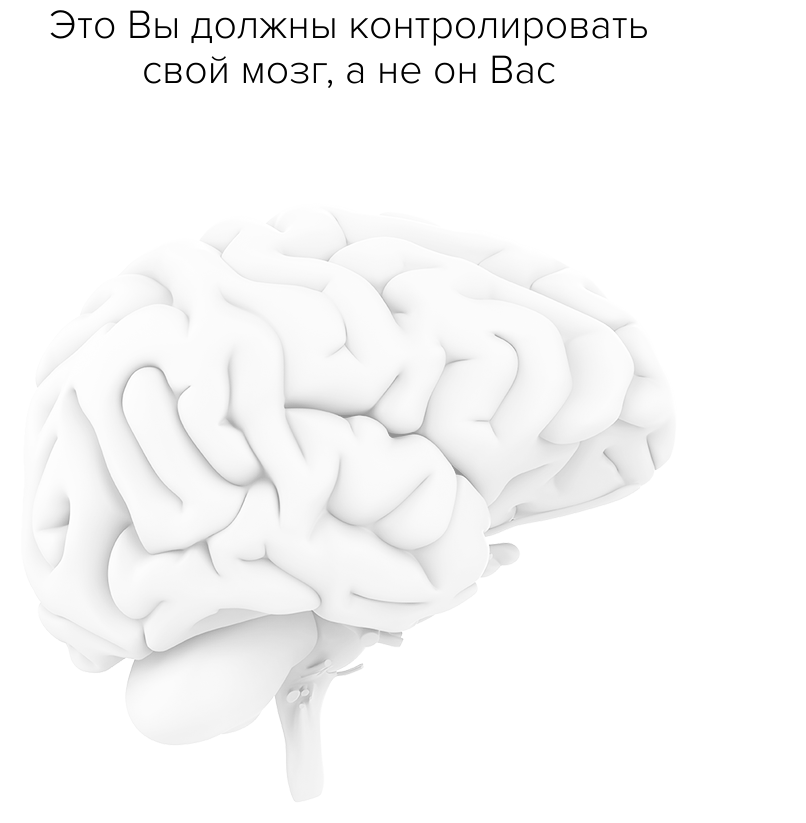
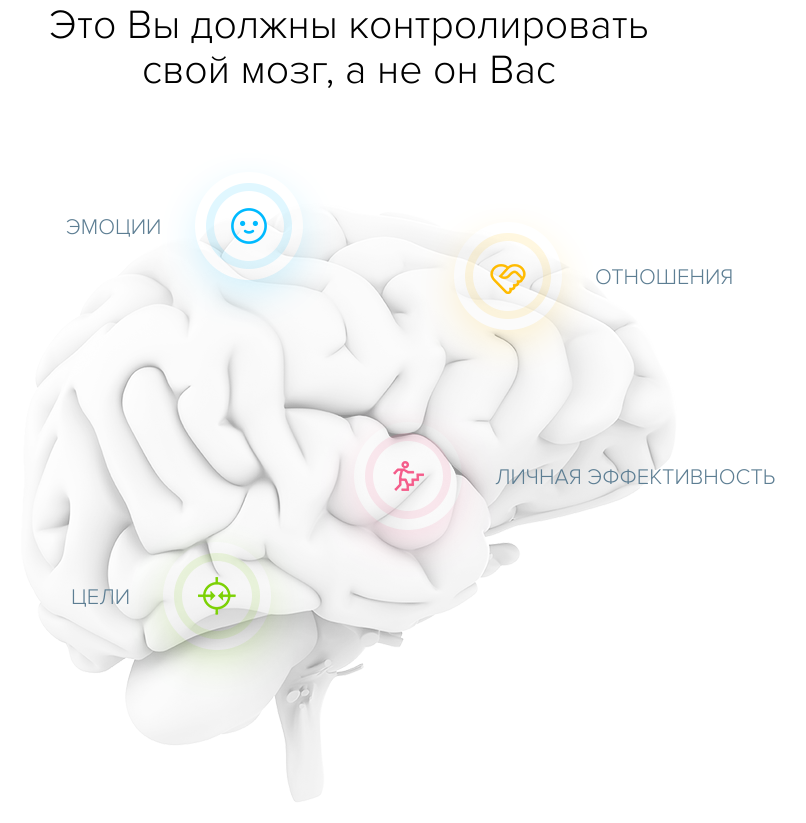
Before and after one commit to tosaret/guru, a plain HTML site: page index.html in a window 1280 px wide. Shown: the part 1617-2440 px from the top of the page, without its empty margins (291-1097 px from the left). Drawn offline with nearby package versions, Linux system fonts and the light colour scheme.

Commit message:
brain no hover

```diff
--- a/index.html
+++ b/index.html
@@ -73,7 +73,20 @@
 	<div class="brain">
 		<h2 class="text-center">Это Вы должны контролировать<br> свой мозг, а не он Вас</h2>
 		<div class="brain-wrapper">
+			<img src="img/brain.png" class="brain-img" />
 
+			<div class="caption caption1">
+				Эмоции
+			</div>
+			<div class="caption caption2">
+				Отношения
+			</div>
+			<div class="caption caption3">
+				Цели
+			</div>
+			<div class="caption caption4">
+				Личная эффективность
+			</div>
 		</div>
 		<p>Четыре направления духовно-психологического развития и комплекс<br> физических упражнений и медитативных практик комплексно<br> развивают Вас и усиливают эффект друг друга. </p>
 	</div>
@@ -87,9 +100,11 @@
 	</div>
 
 	<div class="app">
-		<div class="container">
+		<div class="container-fluid">
 			<h2 class="text-center">Все необходимое<br> в одном приложении</h2>
 
+			<div class="bg01">
+				<div class="container">
 					<div class="row">
 						<div class="col-sm-5 text-center">
 							<img src="img/screen1.png" class="img-responsive" />
@@ -100,6 +115,10 @@
 							<p>Ты — неповторим. И «Мой Гуру» настраивается под твои цели и желания. Программа максимально гибко работает для тебя. Как только твои взгляды, предпочтения меняются, внести корректировки в настройки. Это поможет жить в гармонии с самим собой всегда, не подстраиваться под общие правила и стереотипы.</p>
 						</div>
 					</div>
+				</div>
+			</div>
+			<div class="bg02">
+				<div class="container">
 					<div class="row">
 						<div class="col-sm-7">
 							<div class="number">02</div>
@@ -110,6 +129,10 @@
 							<img src="img/screen2.png" class="img-responsive" />
 						</div>
 					</div>
+				</div>
+			</div>
+			<div class="bg03">
+				<div class="container">
 					<div class="row">
 						<div class="col-sm-5 text-center">
 							<img src="img/screen3.png" class="img-responsive" />
@@ -120,6 +143,10 @@
 							<p>Lorem ipsum dolor sit amet, consectetuer adipiscing elit. Aenean commodo ligula eget dolor. Aenean massa. Cum sociis natoque penatibus et magnis dis parturient montes, nascetur ridiculus mus. Donec quam felis, ultricies nec, pellentesque eu, pretium quis, sem. Nulla consequat massa quis enim. Donec pede justo, fringilla vel, aliquet nec</p>
 						</div>
 					</div>
+				</div>
+			</div>
+			<div class="bg04">
+				<div class="container">
 					<div class="row">
 						<div class="col-sm-7">
 							<div class="number">04</div>
@@ -128,6 +155,8 @@
 						</div>
 						<div class="col-sm-5 text-center">
 							<img src="img/screen4.png" class="img-responsive" />
+						</div>
+					</div>
 				</div>
 			</div>
 
--- a/style.css
+++ b/style.css
@@ -101,8 +101,11 @@ nav.navbar {
 }
 
 .brain-wrapper {
+	width: 656px;
+	margin: 0 auto;
 	height: 600px;
-	background: url(img/brain.png) top center no-repeat;
+	text-align: center;
+	position: relative;
 }
 .brain h2 {
 	margin-bottom: 110px;
@@ -112,6 +115,65 @@ nav.navbar {
 	color: rgba(0,0,0,0.42);
 	text-align: center;
 	margin-top: 35px;
+}
+.brain-img {
+	display: inline-block;
+	margin: 0 auto;
+	position: relative;
+	z-index: 5;
+}
+.brain .caption {
+	position: absolute;
+	z-index: 6;
+	font-size: 22px;
+	color: #5d7e93;
+	text-transform: uppercase;
+	white-space: nowrap;
+	transition: all 300ms ease-in;
+}
+.brain .caption1 {
+	left: 45px;
+	top: -50px;
+	padding-right: 174px;
+	background: url(img/caption1.png) right top no-repeat;
+	height: 174px;
+	line-height: 150px;
+}
+.brain .caption1:hover {
+	background: url(img/caption1h.png) right top no-repeat;
+}
+.brain .caption2 {
+	left: 400px;
+	top: 0px;
+	padding-left: 174px;
+	background: url(img/caption2.png) left top no-repeat;
+	height: 174px;
+	line-height: 150px;
+}
+.brain .caption2:hover {
+	background: url(img/caption2h.png) left top no-repeat;
+}
+.brain .caption3 {
+	left: 50px;
+	top: 320px;
+	padding-right: 174px;
+	background: url(img/caption3.png) right top no-repeat;
+	height: 174px;
+	line-height: 150px;
+}
+.brain .caption3:hover {
+	background: url(img/caption3h.png) right top no-repeat;
+}
+.brain .caption4 {
+	left: 300px;
+	top: 200px;
+	padding-left: 174px;
+	background: url(img/caption4.png) left top no-repeat;
+	height: 174px;
+	line-height: 150px;
+}
+.brain .caption4:hover {
+	background: url(img/caption4h.png) left top no-repeat;
 }
 
 .divider2,
@@ -146,6 +208,32 @@ nav.navbar {
 }
 .app img {
 	display: inline-block;
+}
+.bg01 {
+	background: url(img/bg01.png) top left no-repeat;
+	background-size: 60vw auto;
+	height: 750px;
+	padding-top: 150px;
+	margin-top: -100px;
+}
+.bg02 {
+	background: url(img/bg02.png) top right no-repeat;
+	background-size: 60vw auto;
+	height: 750px;
+	padding-top: 130px;
+	margin-top: -80px;
+}
+.bg03 {
+	background: url(img/bg03.png) top left no-repeat;
+	height: 750px;
+	padding-top: 130px;
+	margin-top: -80px;
+}
+.bg04 {
+	background: url(img/bg04.png) top right no-repeat;
+	height: 750px;
+	padding-top: 130px;
+	margin-top: -80px;
 }
 
 .download-banner {
```
Also changed, not shown: img/bg01.png (added), img/bg02.png (added), img/bg03.png (added), img/bg04.png (added), img/caption1.png (added), img/caption1h.png (added), img/caption2.png (added), img/caption2h.png (added), img/caption3.png (added), img/caption3h.png (added), img/caption4.png (added), img/caption4h.png (added). Lines whose indentation alone changed are shown as unchanged.
